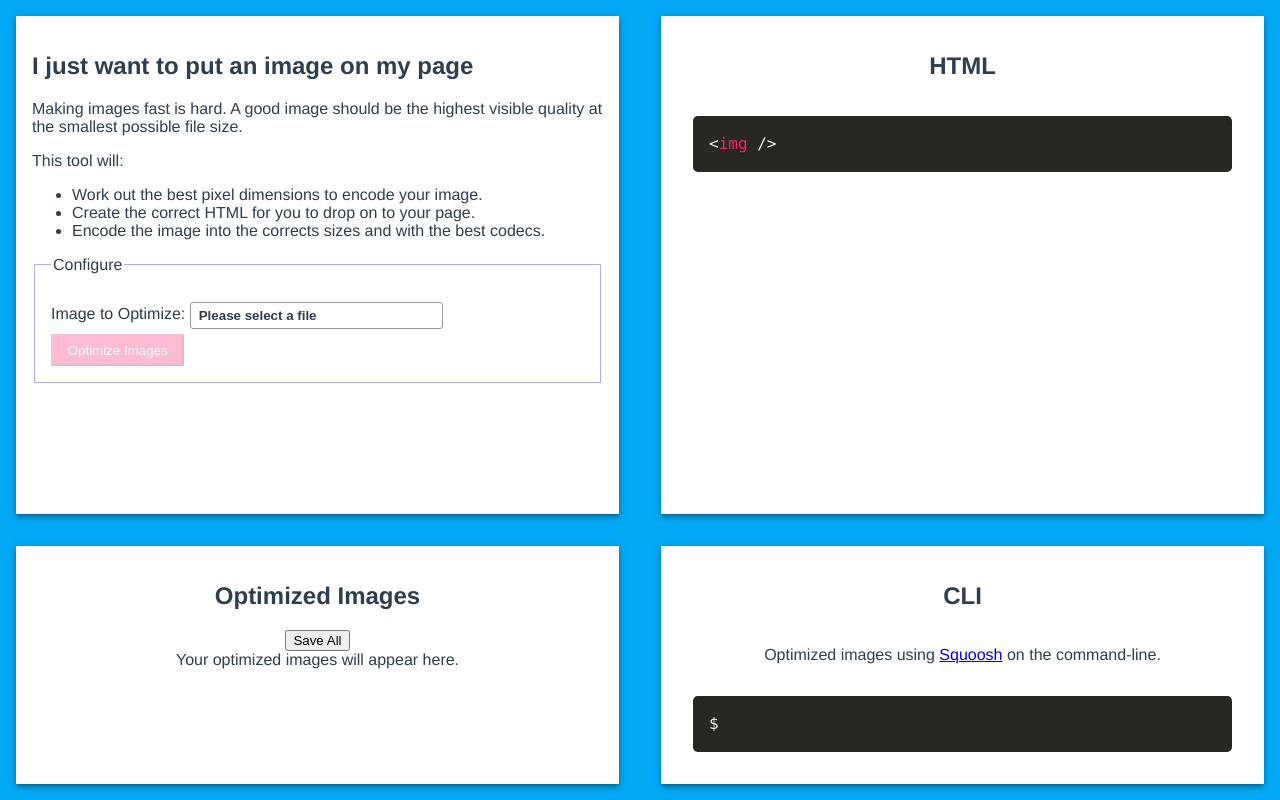
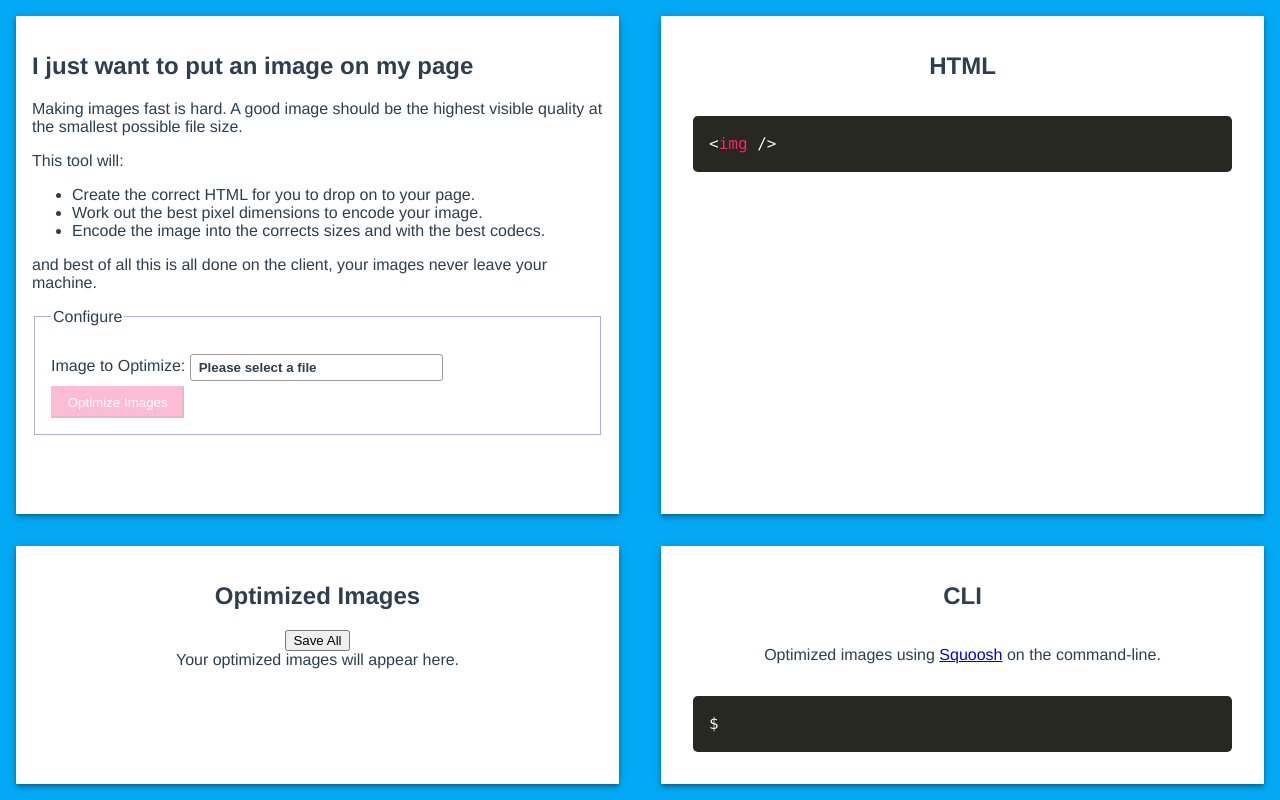
Before and after one commit to PaulKinlan/just-gimme-an-img, a website built with Vite: page index.html in a window 1280 px wide. Built offline with nearby package versions, Linux system fonts and the light colour scheme.

Commit message:
all client.

```diff
--- a/index.html
+++ b/index.html
@@ -35,10 +35,11 @@
           <p>Making images fast is hard. A good image should be the highest visible quality at the smallest possible file size.</p>
           <p>This tool will:</p>
           <ul>
+            <li>Create the correct HTML for you to drop on to your page.</li>
             <li>Work out the best pixel dimensions to encode your image.</li>
-            <li>Create the correct HTML for you to drop on to your page.</li>
             <li>Encode the image into the corrects sizes and with the best codecs.</li>
           </ul>
+          <p>and best of all this is all done on the client, your images never leave your machine.</p>
           <fieldset>
             <legend>Configure</legend>
           <label for="fileSelect">Image to Optimize: <input type="file" id="fileSelect" accept="image/*"></label>
```
